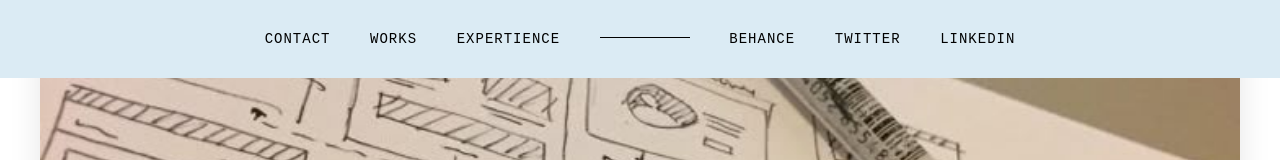
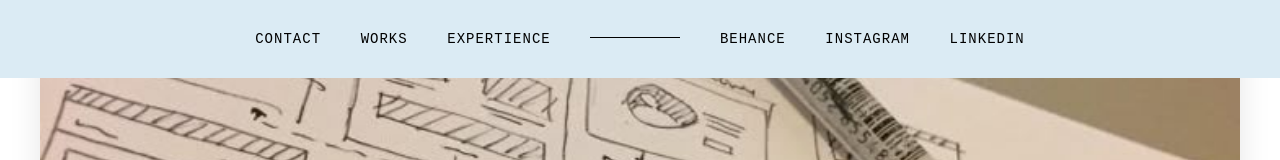
Before and after one commit to nazilarahmi25-cpu/portofolio.id, a plain HTML site: page index4.html in a window 1280 px wide. Shown: the top 160 px of the page. Drawn offline with Linux system fonts and the light colour scheme; a web font is replaced by a local one.

Commit message:
Update and rename detail4.html to index4.html

```diff
--- a/detail4.html
+++ b/index4.html
@@ -4,7 +4,7 @@
 <head>
 	<meta charset="utf-8">
 	<meta name="viewport" content="width=device-width, initial-scale=1.0">
-	<title>Branding Strategy for Female Cosmetics</title>
+	<title>task management app for college students</title>
 	<link rel="stylesheet" href="css/bootstrap-gird3.css" type="text/css">
 	<link rel="stylesheet" href="css/detail3.css" type="text/css">
 	<link href="https://fonts.googleapis.com/css2?family=Inknut+Antiqua:wght@300;400;500;600;700;800;900&display=swap" rel="stylesheet">
@@ -111,7 +111,7 @@
 			<li>expertience</li>
 			<li class="empty"></li>
 			<li>behance</li>
-			<li><a href="https://x.com/anzanul" target="_blank">twitter</a></li>
+			<li><a href="https://www.instagram.com/zilziy?igsh=MW9kNWxocnBudHYxaQ==" target="_blank">instagram</a></li>
 			<li>linkedin</li>
 		</ul>
 	</nav>
```
